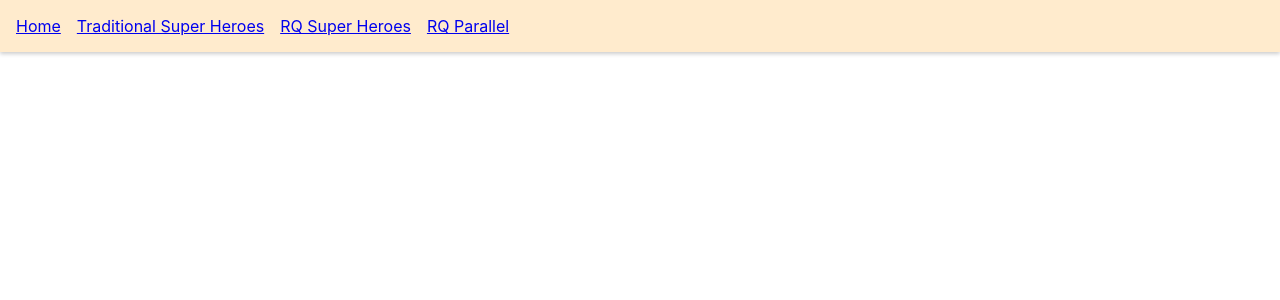
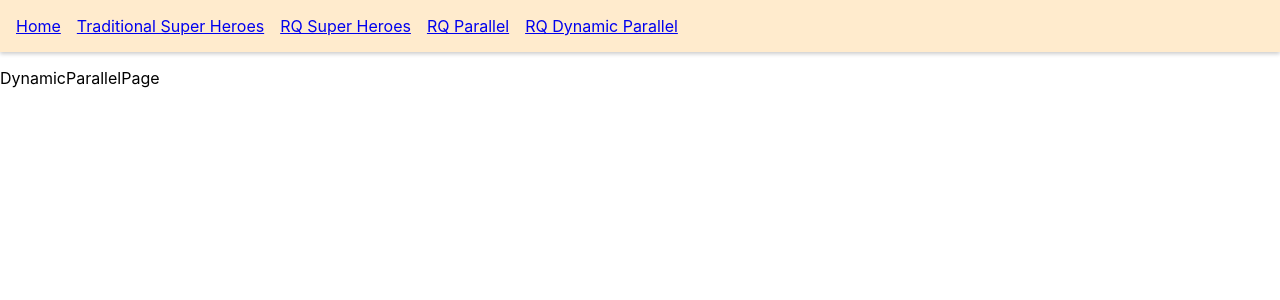
Before and after one commit to KshitijV97/react-query, a React (Create React App) app: page /rq-dynamic-parallel in a window 1280 px wide. Shown: the top 300 px of the page. Built offline with nearby package versions, Linux system fonts and the light colour scheme; data requests are answered from the project's data file.

Commit message:
Dynamic parallel queries

```diff
--- a/src/App.js
+++ b/src/App.js
@@ -8,6 +8,7 @@ import { RQSuperHeroesPage } from "./components/RQSuperHeroes.page";
 import { SuperHeroesPage } from "./components/SuperHeroes.page";
 import { RQSuperHero } from "./components/RQSuperHero.page";
 import { ParallelQueriesPage } from "./components/ParallelQueries.page";
+import { DynamicParallelQueries } from "./components/DynamicParallelQueries.page";
 
 const queryClient = new QueryClient();
 
@@ -30,9 +31,16 @@ function App() {
               <li>
                 <Link to="/rq-parallel">RQ Parallel</Link>
               </li>
+              <li>
+                <Link to="/rq-dynamic-parallel">RQ Dynamic Parallel</Link>
+              </li>
             </ul>
           </nav>
           <Routes>
+            <Route
+              path="/rq-dynamic-parallel"
+              element={<DynamicParallelQueries heroIds={[1, 3]} />}
+            />
             <Route path="/rq-parallel" element={<ParallelQueriesPage />} />
             <Route path="/rq-super-heroes/:heroId" element={<RQSuperHero />} />
             <Route path="/super-heroes" element={<SuperHeroesPage />} />
--- /dev/null
+++ b/src/components/DynamicParallelQueries.page.js
@@ -0,0 +1,20 @@
+import { useQueries } from "@tanstack/react-query";
+import axios from "axios";
+
+const fetchSuperHero = (heroId) => {
+  return axios.get(`http://localhost:4000/superheroes/${heroId}`);
+};
+
+export const DynamicParallelQueries = ({ heroIds }) => {
+  const queries = heroIds.map((id) => {
+    return {
+      queryKey: ["super-hero", id],
+      queryFn: () => fetchSuperHero(id),
+    };
+  });
+  const queryResults = useQueries({
+    queries: queries,
+  });
+  console.log(queryResults);
+  return <div>DynamicParallelPage</div>;
+};
```
Also changed, not shown: notes.txt.
